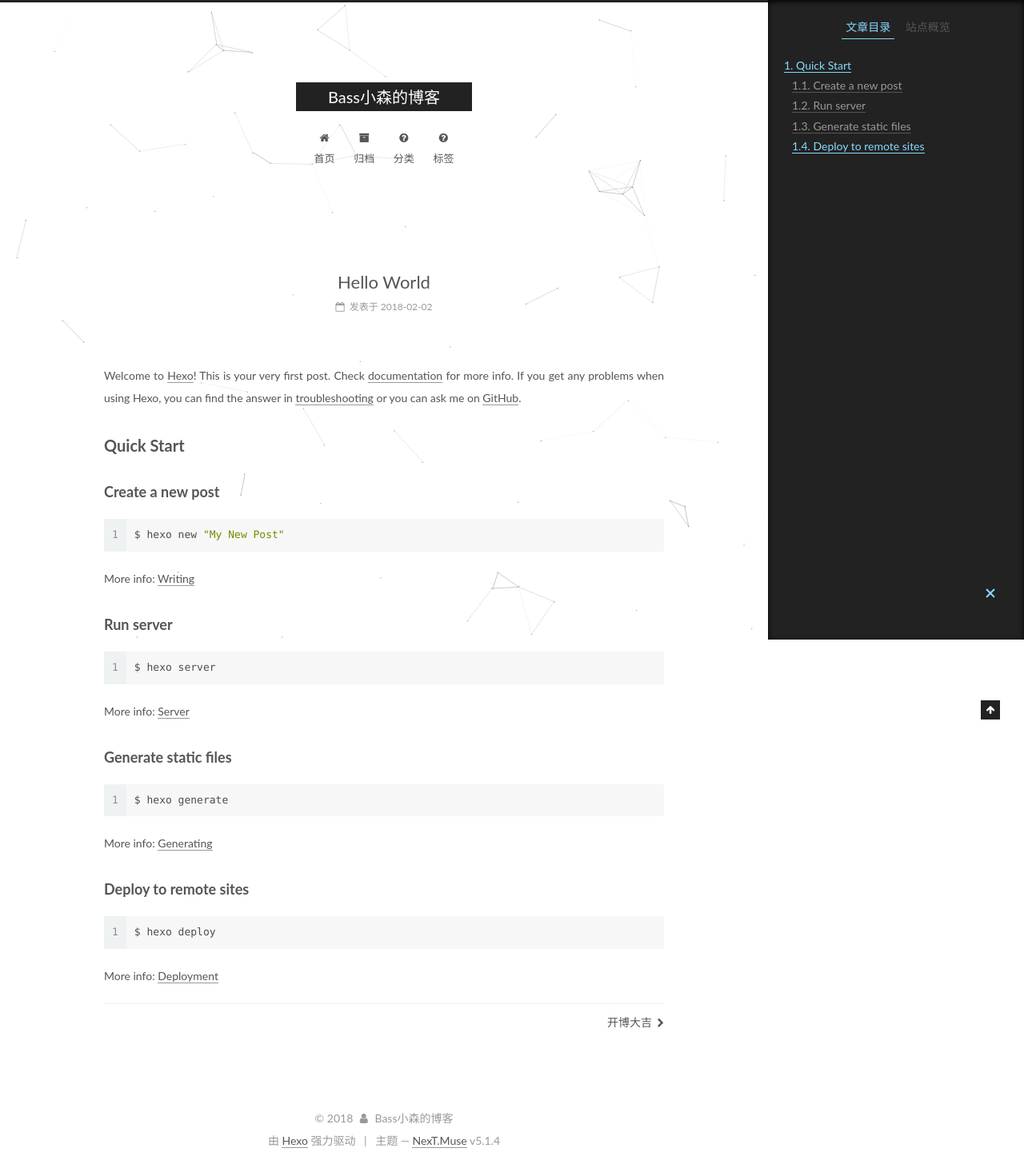
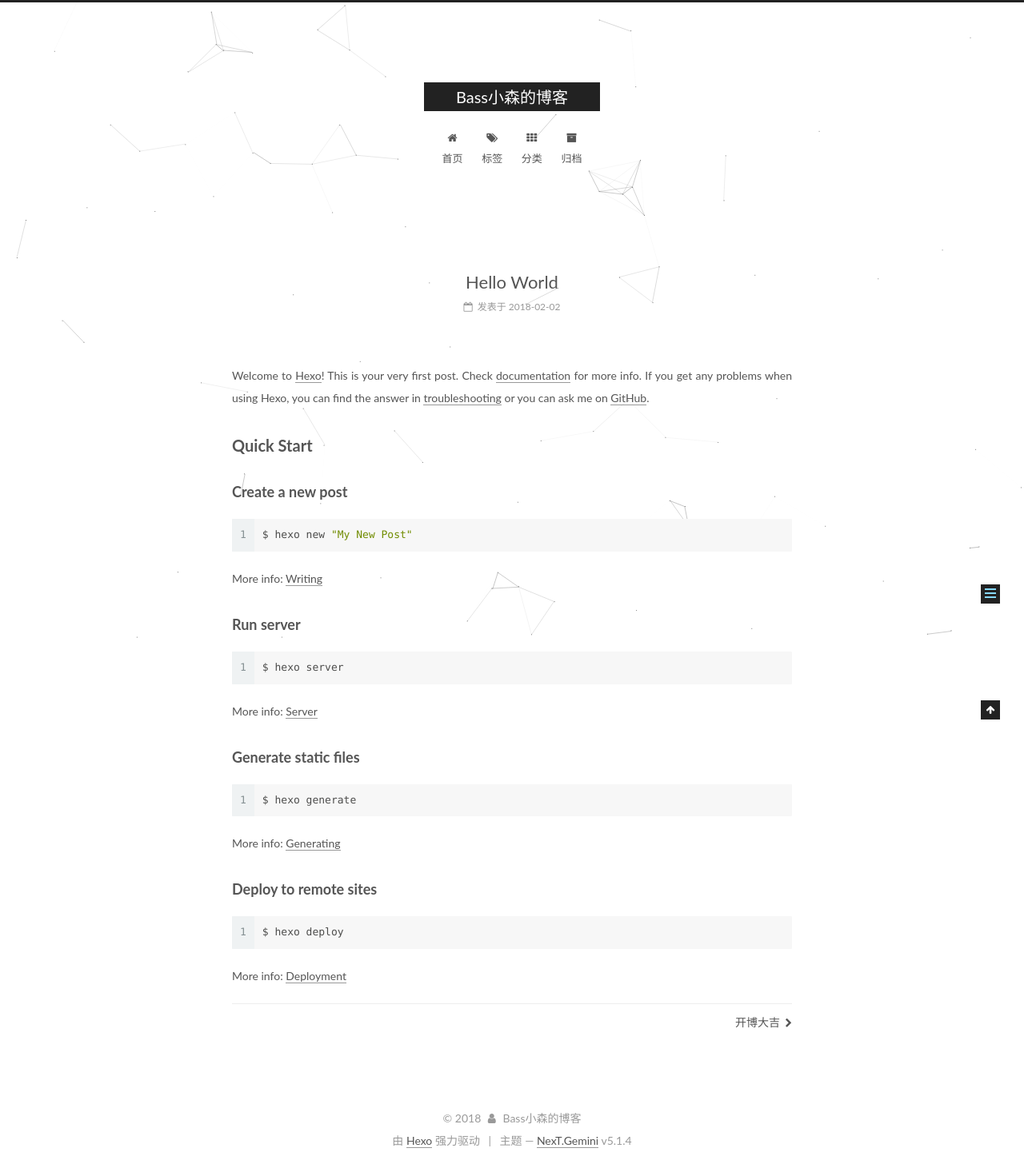
Before and after one commit to bassxiaosen/Ba5sx1a0sen1.github.io-1, a plain HTML site: page 2018/02/02/hello-world/index.html in a window 1280 px wide. Shown: the whole page at 80% size. Drawn offline with Linux system fonts and the light colour scheme.

Commit message:
Site updated: 2018-02-02 16:44:48

```diff
--- a/2018/02/02/hello-world/index.html
+++ b/2018/02/02/hello-world/index.html
@@ -5,7 +5,7 @@
 
 
 
-<html class="theme-next muse use-motion" lang="zh-Hans">
+<html class="theme-next gemini use-motion" lang="zh-Hans">
 <head>
   <meta charset="UTF-8"/>
 <meta http-equiv="X-UA-Compatible" content="IE=edge" />
@@ -97,7 +97,7 @@
   var NexT = window.NexT || {};
   var CONFIG = {
     root: '/',
-    scheme: 'Muse',
+    scheme: 'Gemini',
     version: '5.1.4',
     sidebar: {"position":"left","display":"post","offset":12,"b2t":false,"scrollpercent":false,"onmobile":false},
     fancybox: true,
@@ -190,32 +190,32 @@
         </li>
 
 
+        <li class="menu-item menu-item-tags">
+          <a href="/tags/" rel="section">
+
+              <i class="menu-item-icon fa fa-fw fa-tags"></i> <br />
+
+            标签
+          </a>
+        </li>
+
+
+        <li class="menu-item menu-item-categories">
+          <a href="/categories/" rel="section">
+
+              <i class="menu-item-icon fa fa-fw fa-th"></i> <br />
+
+            分类
+          </a>
+        </li>
+
+
         <li class="menu-item menu-item-archives">
           <a href="/archives/" rel="section">
 
               <i class="menu-item-icon fa fa-fw fa-archive"></i> <br />
 
             归档
-          </a>
-        </li>
-
-
-        <li class="menu-item menu-item-categories">
-          <a href="/categories" rel="section">
-
-              <i class="menu-item-icon fa fa-fw fa-question-circle"></i> <br />
-
-            分类
-          </a>
-        </li>
-
-
-        <li class="menu-item menu-item-tags">
-          <a href="/tags" rel="section">
-
-              <i class="menu-item-icon fa fa-fw fa-question-circle"></i> <br />
-
-            标签
           </a>
         </li>
 
@@ -512,7 +512,7 @@
 
 
 
-  <div class="theme-info">主题 &mdash; <a class="theme-link" target="_blank" href="https://github.com/iissnan/hexo-theme-next">NexT.Muse</a> v5.1.4</div>
+  <div class="theme-info">主题 &mdash; <a class="theme-link" target="_blank" href="https://github.com/iissnan/hexo-theme-next">NexT.Gemini</a> v5.1.4</div>
 
 
 
@@ -620,6 +620,13 @@
 
 
 
+  <script type="text/javascript" src="/js/src/affix.js?v=5.1.4"></script>
+
+  <script type="text/javascript" src="/js/src/schemes/pisces.js?v=5.1.4"></script>
+
+
+
+
   <script type="text/javascript" src="/js/src/scrollspy.js?v=5.1.4"></script>
 <script type="text/javascript" src="/js/src/post-details.js?v=5.1.4"></script>
 
```
Also changed, not shown: 2018/02/02/开博大吉/index.html (+30 -23 lines), 2018/02/02/第二篇博客/index.html (+30 -23 lines), archives/2018/02/index.html (+30 -23 lines), archives/2018/index.html (+30 -23 lines), archives/index.html (+30 -23 lines), categories/index.html (+30 -23 lines), index.html (+30 -23 lines), tags/index.html (+30 -23 lines).
